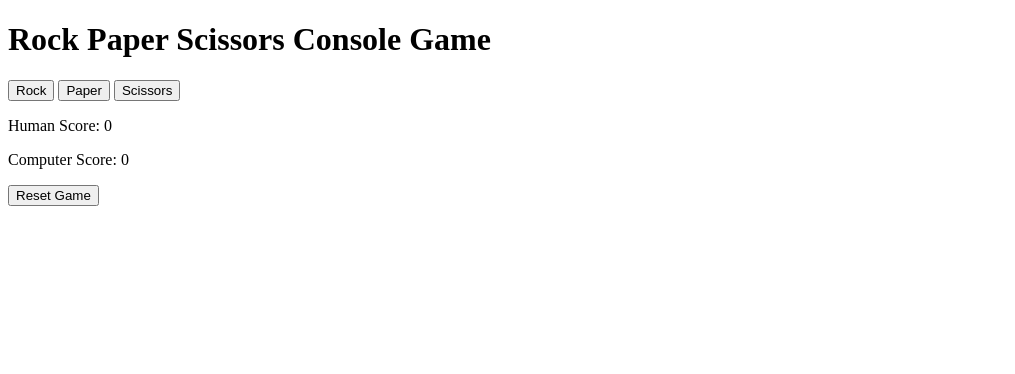
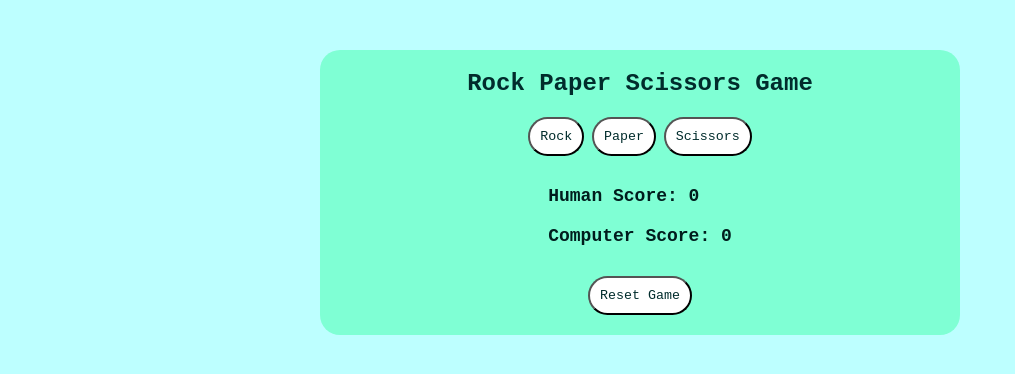
Before and after one commit to happi-web/paper-rock-scissors-game, a plain HTML site: page index.html in a window 1280 px wide. Shown: the whole page, without its empty margins (0-1015 px from the left). Drawn offline with Linux system fonts and the light colour scheme.

Commit message:
Added style.css for styling

```diff
--- a/game.js
+++ b/game.js
@@ -27,6 +27,7 @@ paper.addEventListener("click", () => handleHumanChoice("paper"));
 scissors.addEventListener("click", () => handleHumanChoice("scissors"));
 rock.addEventListener("click", () => handleHumanChoice("rock"));
 
+
 // Reset button functionality
 resetButton.addEventListener("click", () => {
     humanScore = 0;
@@ -43,6 +44,7 @@ resetButton.addEventListener("click", () => {
 function handleHumanChoice(humanChoice) {
     const computerChoice = getComputerChoice(); // Generate a new computer choice
     playRound(humanChoice, computerChoice); // Play the round
+
 }
 
 // Function to play a single round
@@ -65,6 +67,7 @@ function playRound(humanChoice, computerChoice) {
         resultSpan.textContent = `It's a tie! You both chose ${humanChoice}`;
     }
     console.log(computerChoice);
+    resultSpan.setAttribute("style", "color:blue; font-size:24px; background-color:white; padding:10px; border-radius:10px;");
     // Update scores
     humanScoreSpan.textContent = humanScore;
     computerScoreSpan.textContent = computerScore;
@@ -73,7 +76,7 @@ function playRound(humanChoice, computerChoice) {
     if (humanScore === 5 || computerScore === 5) {
         const winnerMessage = humanScore === 5 ? "You win the game!" : "Computer wins the game!";
         resultSpan.textContent = winnerMessage;
-
+        resultSpan.setAttribute("style", "color:blue; font-size:24px; background-color:white; padding:10px; border-radius:10px;")
         // Disable buttons after the game ends
         document.querySelectorAll(".choice").forEach(button => {
             button.disabled = true;
--- a/index.html
+++ b/index.html
@@ -4,22 +4,30 @@
     <meta charset="UTF-8">
     <meta name="viewport" content="width=device-width, initial-scale=1.0">
     <title>Rock Paper Scissors Game</title>
+    <link rel="stylesheet" href="style.css">
 </head>
 <body>
-    <h1>Rock Paper Scissors Console Game</h1>
+    <div class="section">
+        <h1>Rock Paper Scissors Game</h1>
         <span></span>
+        <div class="choices">
             <button id="rock" class="choice">Rock</button>
             <button id="paper" class="choice">Paper</button>
             <button id="scissors" class="choice">Scissors</button>
+        </div>
+
         <span id="result"></span>
+        <div class="scores">
             <p>Human Score: <span id="human-score">0</span></p>
             <p>Computer Score: <span id="computer-score">0</span></p>
-
+        </div>
         <span id="human-choice"></span>
         <span id="result"></span>
         <span id="computer-score"></span>
         <span id="human-score"></span>
         <button id="reset">Reset Game</button>
+    </div>
+
     <script src="game.js"></script>
 </body>
 </html>
--- /dev/null
+++ b/style.css
@@ -0,0 +1,57 @@
+*,
+::before,
+::after
+{
+    box-sizing: border-box;
+    margin: 0;
+    padding: 0;
+    font-family: monospace;
+}
+body
+{
+    background-color: rgb(189, 255, 255);
+
+}
+h1{
+    text-align: center;
+    color: #012c2c;
+    font-size: 24px;
+}
+.section{
+    display: flex;
+    flex-direction: column;
+    max-width: 50%;
+    align-items: center;
+    height: fit-content;
+    background-color: aquamarine;
+    margin: 50px auto;
+    padding:20px ;
+    border-radius: 20px;
+}
+.choice
+{
+    flex-direction: row;
+    margin: 20px 0 20px 0;
+}
+button{
+    background-color: rgb(255, 255, 255);
+    color: #012c2c;
+    padding: 10px;
+    border-radius: 30px;
+}
+button:hover{
+    background-color: #012c2c;
+    color: rgb(255, 255, 255);
+}
+
+.scores
+{
+    text-align: left;
+    font-size: 18px;
+    font-weight: bold;
+    color: rgb(0, 29, 29);
+    margin-bottom: 20px;
+}
+.scores > p{
+    padding: 10px;
+}
```
Lines whose indentation alone changed are shown as unchanged.
